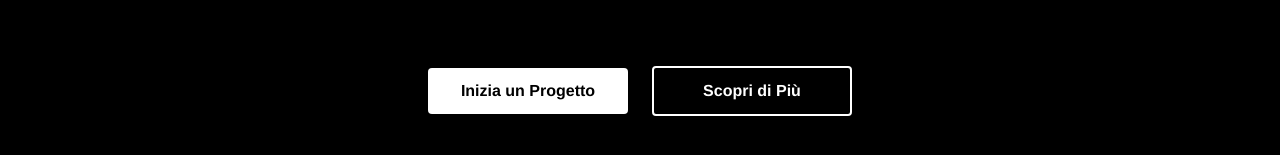
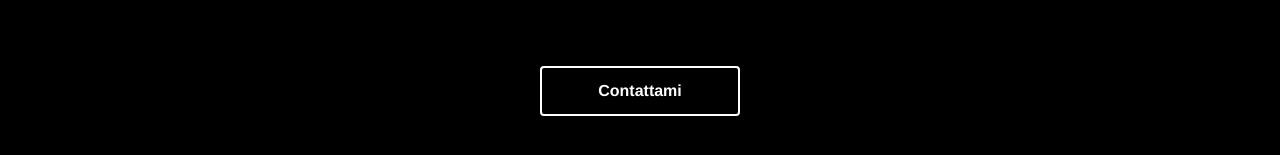
Before and after one commit to asyntes/asyntes.com, a React (Vite) app: page / in a window 1280 px wide. Shown: the part 625-780 px from the top of the page. Built offline with nearby package versions, Linux system fonts and the light colour scheme.

Commit message:
Update Hero.tsx

```diff
--- a/src/components/sections/Hero/Hero.tsx
+++ b/src/components/sections/Hero/Hero.tsx
@@ -19,11 +19,8 @@ const Hero = () => {
                     </p>
 
                     <div className="hero-actions">
-                        <button className="btn btn-primary">
-                            Inizia un Progetto
-                        </button>
                         <button className="btn btn-secondary">
-                            Scopri di Più
+                            Contattami
                         </button>
                     </div>
                 </div>
```
